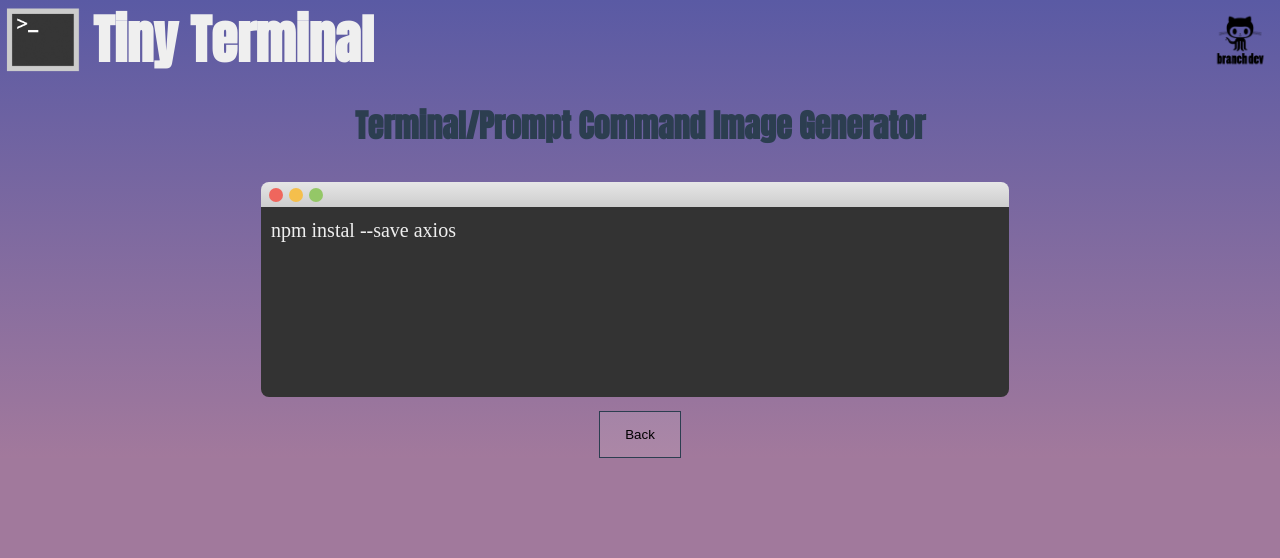
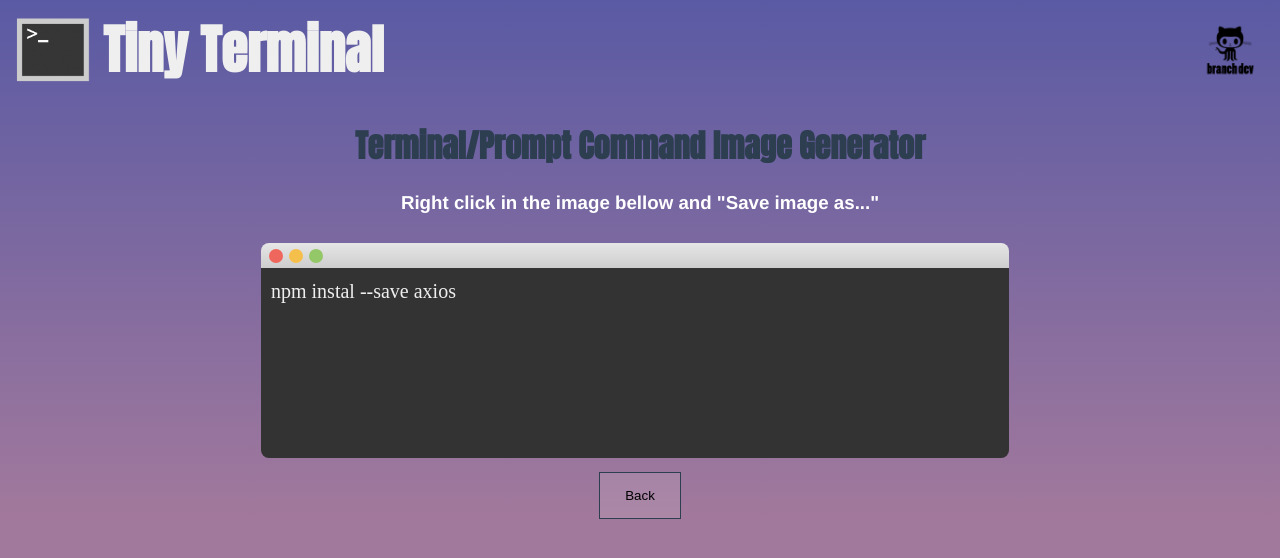
Before and after one commit to felipeblini/tiny-terminal-generator, a Vue app: page /#/ in a window 1280 px wide. Both pictures are taken after a click on the button "Generate image". Shown: the top 558 px of the page. Built offline with nearby package versions, Linux system fonts and the light colour scheme.

Commit message:
added a info text to download the geberated image and pad in the page header

```diff
--- a/src/App.vue
+++ b/src/App.vue
@@ -31,6 +31,7 @@ export default {
   height: 60px;
   display: flex;
   justify-content: center;
+  padding: 10px;
 }
 
 @media (min-width: 580px) {
--- a/src/components/HelloWorld.vue
+++ b/src/components/HelloWorld.vue
@@ -21,6 +21,7 @@
 
     <div v-if="generating">working...</div>
 
+    <h3 style="color: #fff" v-if="generated">Right click in the image bellow and "Save image as..."</h3>
     <div :class="{ hidden: !generated }">
       <canvas ref="tutorial" id="tutorial">
         Your browser does not support the HTML5 canvas tag.
```
Also changed, not shown: 10 other files (tests, documents, lock files or other folders).
